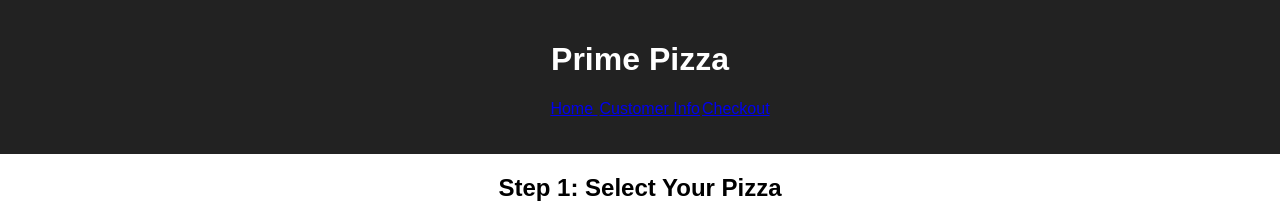
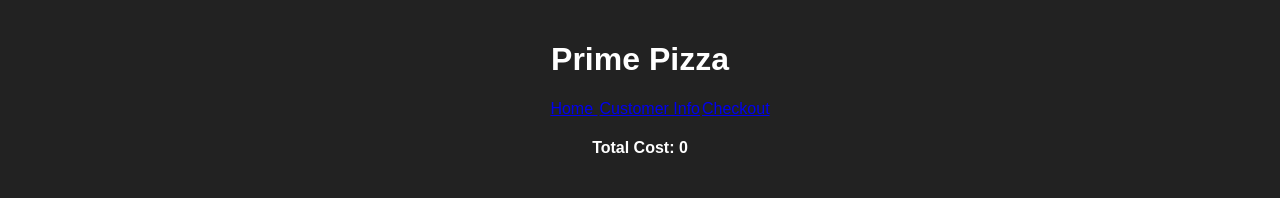
Before and after one commit to xiongjerry/redux-pizza-parlor, a React (Create React App) app: page /#/ in a window 1280 px wide. Shown: the top 220 px of the page. Built offline with nearby package versions, Linux system fonts and the light colour scheme; no server answers.

Commit message:
Total cost displaying correctly.

```diff
--- a/src/components/Header/Header.jsx
+++ b/src/components/Header/Header.jsx
@@ -1,9 +1,22 @@
 import { Link } from 'react-router-dom';
+import { useSelector } from 'react-redux';
+
 
 function Header() {
+
+  const shoppingCart = useSelector(store => store.shoppingCart);
+
+  const totalCost = (shoppingCart) => {
+    const pizzaCost = (sum, pizza) => sum + Number(pizza.price);
+    const totalPrice = shoppingCart.reduce(pizzaCost, 0);
+    return totalPrice;
+  } // End totalCost
+
   return (
     <header className='App-header'>
+
     <h1 className='App-title'>Prime Pizza</h1>
+
     <nav>
       <ul className="App-header-ul">
         <li>
@@ -17,6 +30,11 @@ function Header() {
         </li>
       </ul>
     </nav>
+
+    <div className='cost-total'>
+      <h4>Total Cost: {totalCost(shoppingCart)}</h4>
+    </div>
+
   </header>
   )
 } // End Header
--- a/src/components/Step1/Step1.jsx
+++ b/src/components/Step1/Step1.jsx
@@ -57,7 +57,7 @@ function Step1() {
         {/* ⬇ Loops through and iterates each pizza from the DB to DOM: */}
         {pizzaList.map(pizza => {
           return (
-            <PizzaItem getPizzas={getPizzas} key={pizza.id} pizza={pizza} />
+            <PizzaItem key={pizza.id} pizza={pizza} />
           )
         })}
       </div>
```
Also changed, not shown: src/components/PizzaItem/PizzaItem.jsx (+4 -5 lines).
